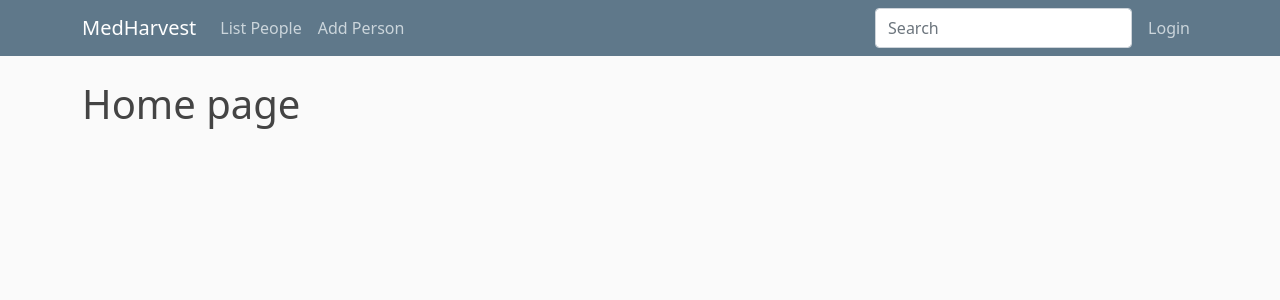
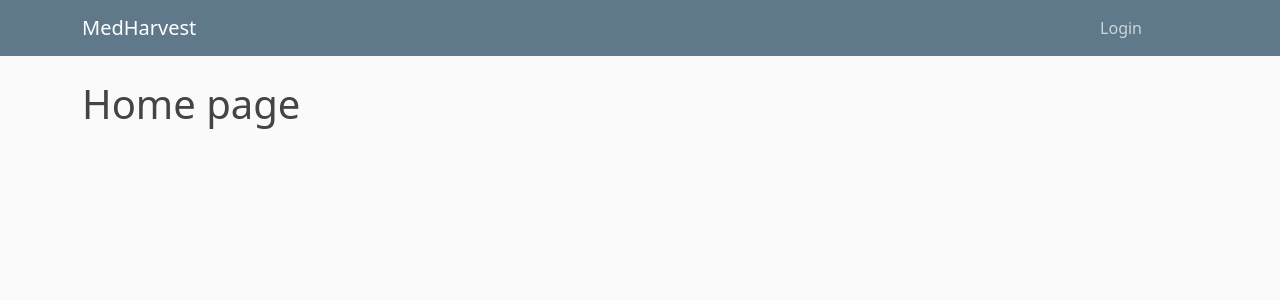
Before and after one commit to Haroonhsa007/Forms_Codes_Check, a Django app: page / in a window 1280 px wide. Shown: the top 300 px of the page. Run offline with Django 3.2, Linux system fonts and the light colour scheme.

Commit message:
added login_required to all pages except home

```diff
--- a/harvest/static/harvest/main.css
+++ b/harvest/static/harvest/main.css
@@ -36,14 +36,3 @@ table.table-hover tbody tr:hover {
 .site-header .navbar-nav .nav-link.active {
   font-weight: 500;
 }
-
-.account-img {
-  height: 125px;
-  width: 125px;
-  margin-right: 20px;
-  margin-bottom: 16px;
-}
-
-.account-heading {
-  font-size: 2.5rem;
-}
--- a/harvest/templates/harvest/base.html
+++ b/harvest/templates/harvest/base.html
@@ -19,23 +19,20 @@
     <header class="site-header">
       <nav class="navbar navbar-expand-md navbar-dark bg-steel fixed-top">
         <div class="container">
-          <a class="navbar-brand mr-4" href="{% url 'harvest-home' %}">MedHarvest</a>
+          <a class="navbar-brand mr-5" href="{% url 'harvest-home' %}">MedHarvest</a>
           <button class="navbar-toggler" type="button" data-toggle="collapse" data-target="#navbarToggle" aria-controls="navbarToggle" aria-expanded="false" aria-label="Toggle navigation">
           <span class="navbar-toggler-icon"></span>
           </button>
           <div class="collapse navbar-collapse" id="navbarToggle">
-              <!-- Navbar Left Side -->
-            <div class="navbar-nav mr-auto">
-                <a class="nav-item nav-link" href="{% url 'harvest-people' %}">List People</a>
-                <a class="nav-item nav-link" href="{% url 'harvest-add_person' %}">Add Person</a>
-            </div>
             <!-- Navbar Right Side -->
-            <div class="navbar-nav ms-auto">
-                <form class="d-flex" method="POST" action="{% url 'harvest-search_people' %}">
-                    {% csrf_token %}
-                    <input class="form-control me-2" type="search" placeholder="Search" aria-label="Search" name="searched">
-                </form>
+            <div class="navbar-nav ms-auto px-5">
                 {% if user.is_authenticated %}
+                    <a class="nav-item nav-link mr-auto me-auto" href="{% url 'harvest-people' %}">List People</a>
+                    <a class="nav-item nav-link mr-auto me-auto" href="{% url 'harvest-add_person' %}">Add Person</a>
+                    <form class="d-flex" method="POST" action="{% url 'harvest-search_people' %}">
+                        {% csrf_token %}
+                        <input class="form-control mr-auto me-auto" type="search" placeholder="Search person ID" aria-label="Search" name="searched">
+                    </form>
                     <a class="nav-item nav-link" href="{% url 'logout' %}">Logout</a>
                 {% else %}
                     <a class="nav-item nav-link" href="{% url 'login' %}">Login</a>
--- a/harvest/views.py
+++ b/harvest/views.py
@@ -1,6 +1,7 @@
 from django.shortcuts import render, redirect
 from django.http import HttpResponseRedirect
 from django.contrib import messages
+from django.contrib.auth.decorators import login_required
 from .models import Person
 from .forms import PersonForm
 
@@ -9,11 +10,13 @@ def home(request):
     return render(request, 'harvest/home.html')
 
 
+@login_required
 def people(request):
     context = {'people': Person.objects.all()}
     return render(request, 'harvest/people.html', context)
 
 
+@login_required
 def add_person(request):
     submitted = False
     if request.method == "POST":
@@ -30,6 +33,7 @@ def add_person(request):
     return render(request, 'harvest/add_person.html', context)
 
 
+@login_required
 def edit_person(request, person_id):
     person = Person.objects.get(pk=person_id)
     form = PersonForm(request.POST or None, instance=person)
@@ -41,6 +45,7 @@ def edit_person(request, person_id):
     return render(request, 'harvest/edit_person.html', context)
 
 
+@login_required
 def search_people(request):
     if request.method == 'POST':
         searched = request.POST.get('searched')
```
